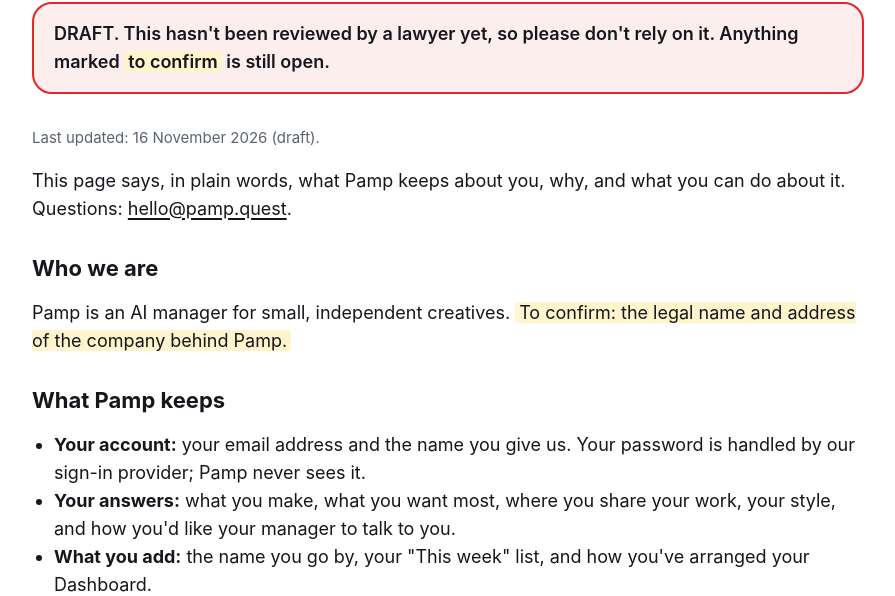
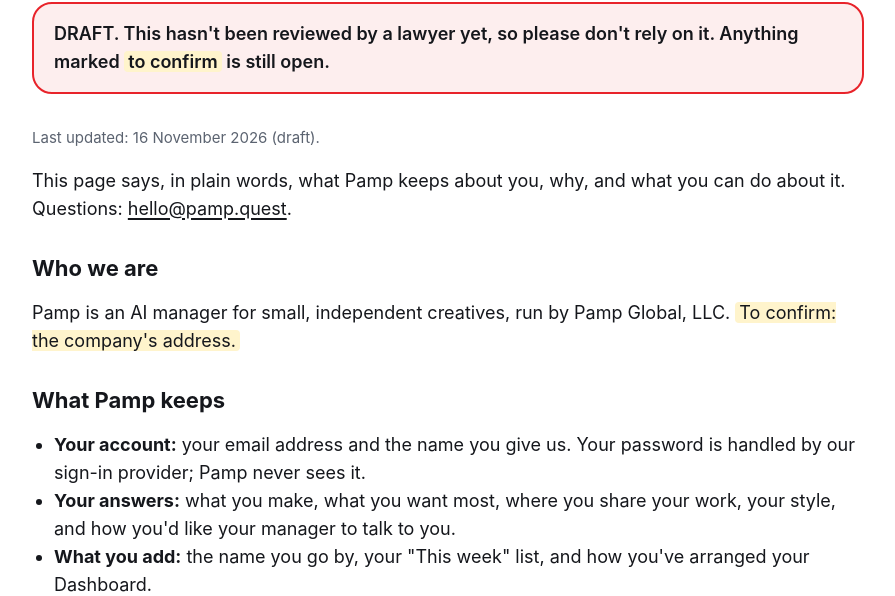
Before and after one commit to benjaminpassmore/pamp-site, a plain HTML site: page privacy.html in a window 1280 px wide. Shown: the part 170-766 px from the top of the page, without its empty margins (192-1087 px from the left). Drawn offline with Linux system fonts and the light colour scheme.

Commit message:
© 2026 Pamp Global, LLC on every page; the privacy page names the company
Co-Authored-By: Claude Opus 5.5 <noreply@anthropic.com>
Claude-Session: https://claude.ai/code/session_01HUYMgCVy9y55mpW16vQN3s

```diff
--- a/privacy.html
+++ b/privacy.html
@@ -32,10 +32,8 @@
 
         <h2>Who we are</h2>
         <p>
-          Pamp is an AI manager for small, independent creatives.
-          <span class="tbc"
-            >To confirm: the legal name and address of the company behind Pamp.</span
-          >
+          Pamp is an AI manager for small, independent creatives, run by Pamp Global, LLC.
+          <span class="tbc">To confirm: the company's address.</span>
         </p>
 
         <h2>What Pamp keeps</h2>
@@ -170,6 +168,7 @@
         <a href="terms.html">Terms (draft)</a>
         <a href="data-deletion.html">Delete your data</a>
         <a href="mailto:support@pamp.quest">support@pamp.quest</a>
+        <span>© 2026 Pamp Global, LLC</span>
       </footer>
     </div>
   </body>
```
Also changed, not shown: data-deletion.html (+1 -0 lines), index.html (+1 -1 lines), terms.html (+1 -0 lines), waitlist-sorry.html (+1 -1 lines), waitlist-thanks.html (+1 -1 lines).
